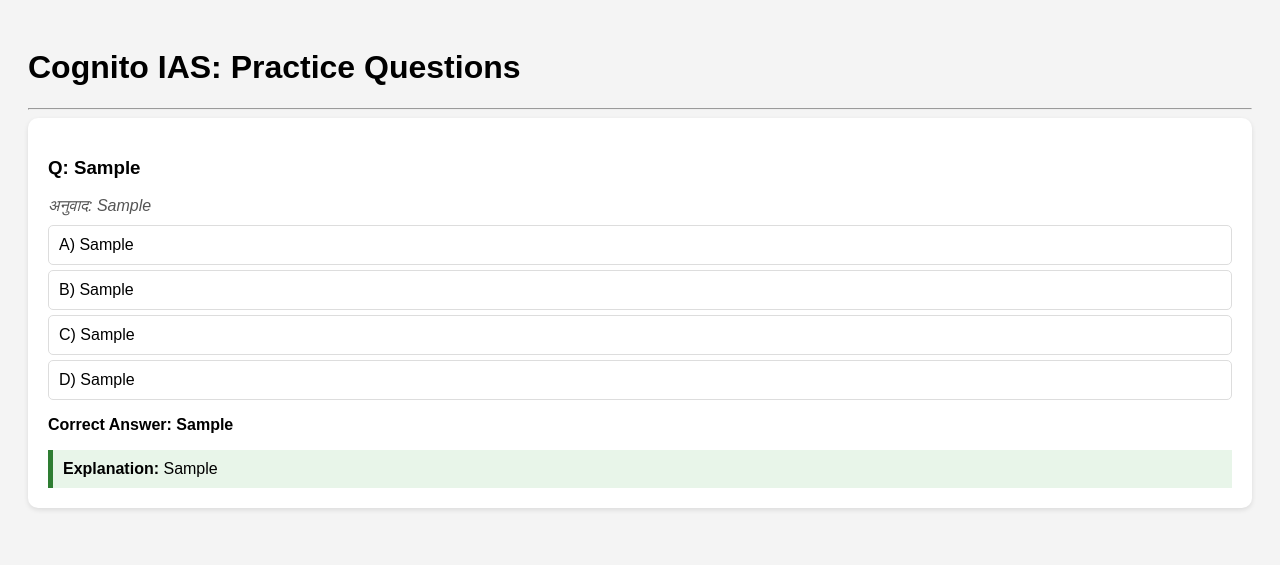
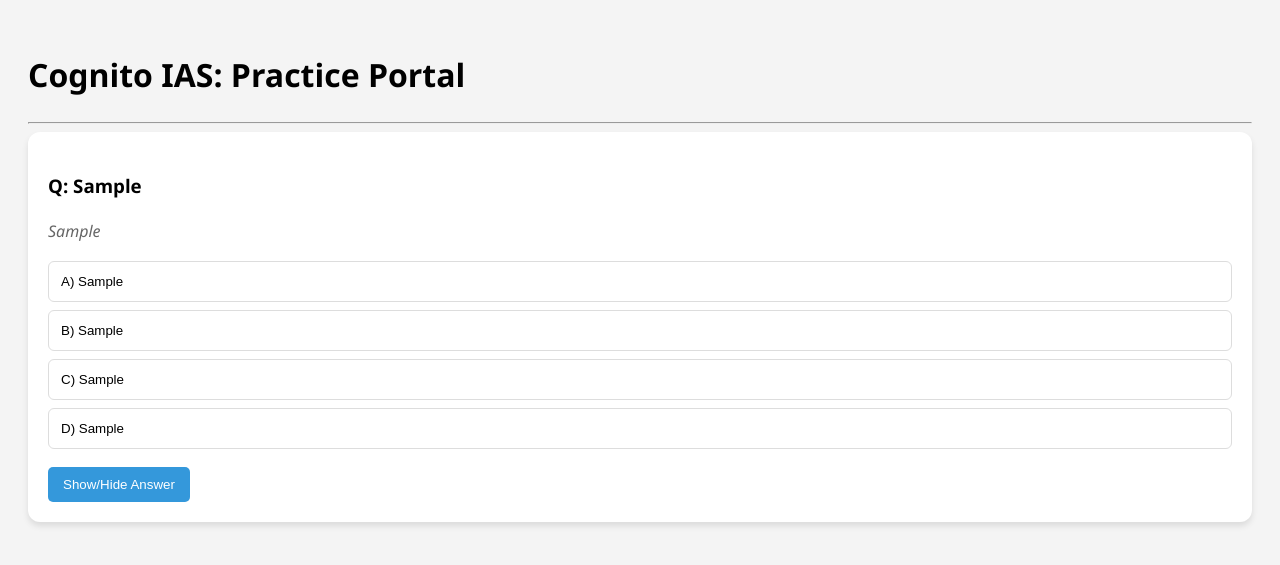
Before and after one commit to cognitoias-droid/UPSC-Web-App, a Flask app: page / in a window 1280 px wide. Shown: the top 565 px of the page. Run offline with Flask 3, Linux system fonts and the light colour scheme; tables that the repository leaves empty hold one stand-in row (values such as "Sample post").

Commit message:
Update home.html

```diff
--- a/templates/home.html
+++ b/templates/home.html
@@ -3,36 +3,63 @@
 <head>
     <title>Cognito IAS - Student Portal</title>
     <style>
-        body { font-family: Arial; padding: 20px; background: #f4f4f4; }
-        .mcq-card { background: white; padding: 20px; margin-bottom: 20px; border-radius: 10px; box-shadow: 0 2px 5px rgba(0,0,0,0.1); }
-        .option { padding: 10px; border: 1px solid #ddd; margin: 5px 0; border-radius: 5px; }
-        .explanation { background: #e8f5e9; padding: 10px; border-left: 5px solid #2e7d32; margin-top: 10px; }
-        .hindi { color: #555; font-style: italic; margin-bottom: 10px; }
+        body { font-family: 'Segoe UI', Arial; padding: 20px; background: #f4f4f4; line-height: 1.6; }
+        .mcq-card { background: white; padding: 20px; margin-bottom: 20px; border-radius: 12px; box-shadow: 0 4px 6px rgba(0,0,0,0.1); }
+
+        /* Options ka Style */
+        .option-btn {
+            display: block; width: 100%; text-align: left; padding: 12px;
+            margin: 8px 0; border: 1px solid #ddd; border-radius: 6px;
+            background: #fff; cursor: pointer; transition: 0.3s;
+        }
+        .option-btn:hover { background: #f0f0f0; border-color: #3498db; }
+
+        /* Explanation initially chhupa rahega */
+        .result-box { display: none; margin-top: 15px; padding: 15px; border-radius: 8px; }
+        .correct { background: #d4edda; color: #155724; border-left: 5px solid #28a745; }
+
+        .show-btn { background: #3498db; color: white; border: none; padding: 10px 15px; border-radius: 5px; cursor: pointer; margin-top: 10px; }
     </style>
 </head>
 <body>
-    <h1>Cognito IAS: Practice Questions</h1>
+    <h1>Cognito IAS: Practice Portal</h1>
     <hr>
 
     {% for q in questions %}
     <div class="mcq-card">
         <h3>Q: {{ q.q_en }}</h3>
-        <p class="hindi">अनुवाद: {{ q.q_hi }}</p>
+        <p style="color: #666; font-style: italic;">{{ q.q_hi }}</p>
 
-        <div class="option">A) {{ q.oa }}</div>
-        <div class="option">B) {{ q.ob }}</div>
-        <div class="option">C) {{ q.oc }}</div>
-        <div class="option">D) {{ q.od }}</div>
+        <button class="option-btn" onclick="checkAns('{{ q.id }}', 'A')">A) {{ q.oa }}</button>
+        <button class="option-btn" onclick="checkAns('{{ q.id }}', 'B')">B) {{ q.ob }}</button>
+        <button class="option-btn" onclick="checkAns('{{ q.id }}', 'C')">C) {{ q.oc }}</button>
+        <button class="option-btn" onclick="checkAns('{{ q.id }}', 'D')">D) {{ q.od }}</button>
 
-        <p><strong>Correct Answer: {{ q.ans }}</strong></p>
-        <div class="explanation">
-            <strong>Explanation:</strong> {{ q.exp }}
+        <div id="result-{{ q.id }}" class="result-box correct">
+            <strong>Correct Answer: {{ q.ans }}</strong><br>
+            <p><strong>Explanation:</strong> {{ q.exp }}</p>
         </div>
+
+        <button class="show-btn" onclick="toggleResult('{{ q.id }}')">Show/Hide Answer</button>
     </div>
     {% endfor %}
 
-    {% if not questions %}
-        <p>Abhi koi sawal nahi hai. Admin panel se add karein!</p>
-    {% endif %}
+    <script>
+        function toggleResult(qId) {
+            // Logic: ID dhoondo aur dikhao ya chhupao
+            var x = document.getElementById("result-" + qId);
+            if (x.style.display === "none" || x.style.display === "") {
+                x.style.display = "block";
+            } else {
+                x.style.display = "none";
+            }
+        }
+
+        function checkAns(qId, selected) {
+            // Filhal hum sirf answer dikha rahe hain click par
+            toggleResult(qId);
+            alert("Aapne Option " + selected + " chuna hai. Sahi jawab neeche dekhein.");
+        }
+    </script>
 </body>
 </html>
```
